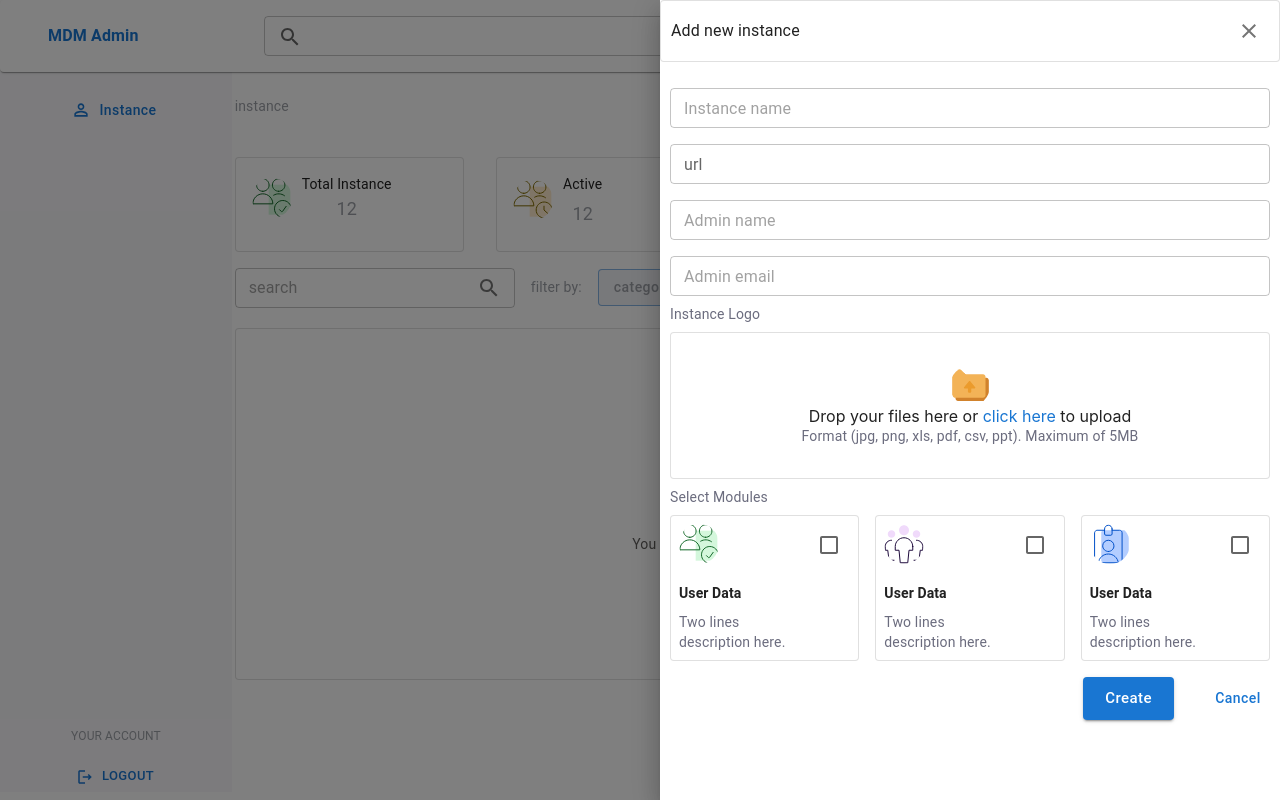
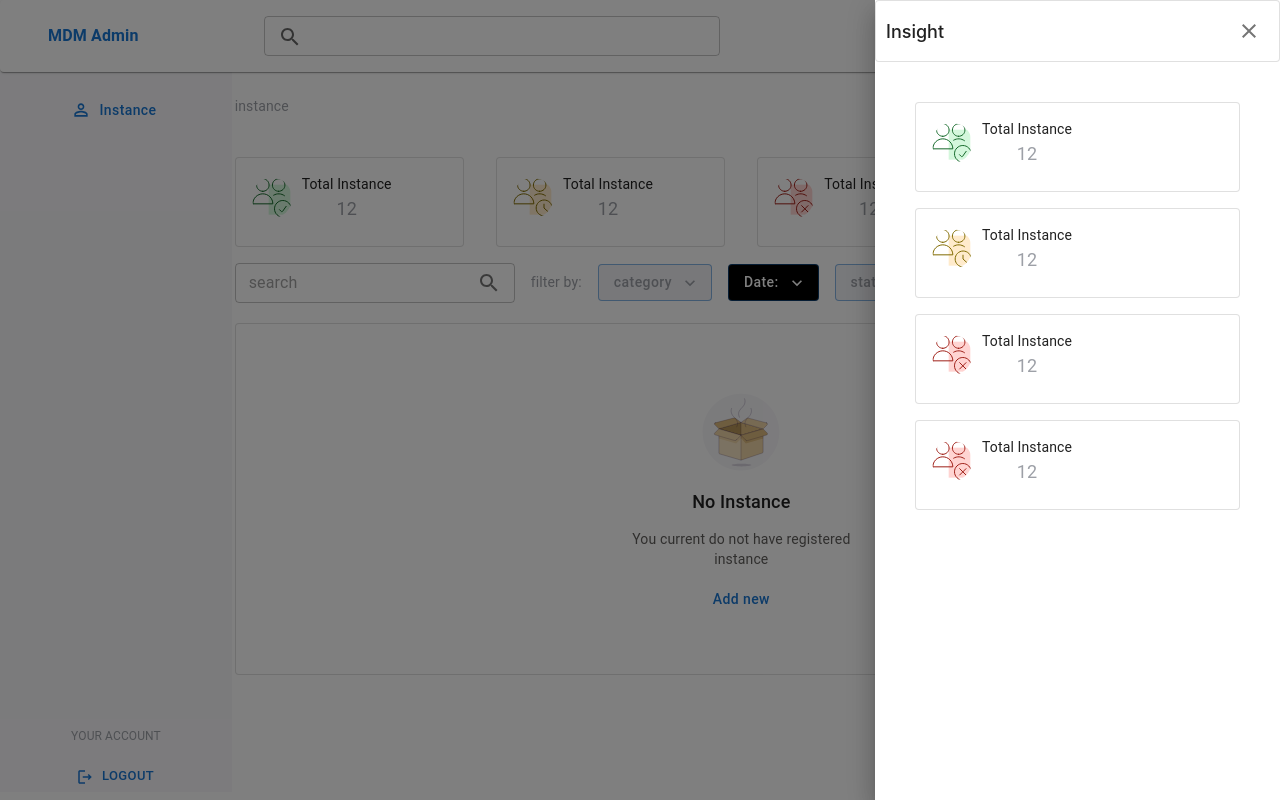
Before and after one commit to S-Abdullahi/data-management-system, a React (Create React App) app: page /user in a window 1280 px wide. Built offline with nearby package versions, Linux system fonts and the light colour scheme.

Commit message:
insight modal

```diff
--- a/src/Pages/User/Main.js
+++ b/src/Pages/User/Main.js
@@ -10,6 +10,7 @@ import TableSearch from "../../components/TableSearch";
 import InstanceTable from "../../components/InstanceTable";
 import EmptyTable from "../../components/EmptyTable";
 import CreateNewInstance from "../../modals/CreateNewInstance";
+import InsightModal from "../../modals/InsightModal";
 
 const Main = () => {
   return (
@@ -29,7 +30,8 @@ const Main = () => {
       <TableSearch />
       {/* <InstanceTable /> */}
       <EmptyTable/>
-      <CreateNewInstance/>
+      {/* <CreateNewInstance/> */}
+      <InsightModal/>
     </Stack>
   );
 };
--- a/src/components/UserCards.js
+++ b/src/components/UserCards.js
@@ -14,14 +14,40 @@ import peopleRejected from "../assets/peopleRejected.svg";
 import peoplePendingVerification from "../assets/peoplePendingVerification.svg";
 import React from "react";
 
+const instanceDetails = [
+  {
+    icon: peopleVerified,
+    title: "Total Instance",
+    value: 12,
+  },
+  {
+    icon: peoplePendingVerification,
+    title: "Total Instance",
+    value: 12,
+  },
+  {
+    icon: peopleRejected,
+    title: "Total Instance",
+    value: 12,
+  },
+  {
+    icon: peopleRejected,
+    title: "Total Instance",
+    value: 12,
+  },
+];
+
 const UserCards = () => {
   return (
     <Stack direction="row" justifyContent="space-between" spacing={4} sx={{}}>
+      {instanceDetails.map((detail, index) => {
+        const { icon, title, value } = detail;
+        return (
           <Card sx={{ flex: "1 1 0" }} variant="outlined">
             <CardContent sx={{ display: "flex", alignItems: "center" }}>
               <Avatar
                 alt="people verified"
-            src={peopleVerified}
+                src={icon}
                 sx={{ marginRight: "10px" }}
               />
               <Box
@@ -31,82 +57,15 @@ const UserCards = () => {
                   alignItems: "center",
                 }}
               >
-            <Typography sx={{ fontSize: "14px" }}>Total Instance</Typography>
+                <Typography sx={{ fontSize: "14px" }}>{title}</Typography>
                 <Typography sx={{ fontSize: "18px", color: "#9DA0A7" }}>
-              12
+                  {value}
                 </Typography>
               </Box>
             </CardContent>
           </Card>
-      <Card sx={{ flex: "1 1 0" }} variant="outlined">
-        <CardContent sx={{ display: "flex", alignItems: "center" }}>
-          <Avatar
-            alt="people pending verification"
-            src={peoplePendingVerification}
-            sx={{ marginRight: "10px" }}
-          />
-          <Box
-            sx={{
-              display: "flex",
-              flexDirection: "column",
-              alignItems: "center",
-            }}
-          >
-            <Typography sx={{ fontSize: "14px", marginBottom: "5px" }}>
-              Active
-            </Typography>
-            <Typography sx={{ fontSize: "18px", color: "#9DA0A7" }}>
-              12
-            </Typography>
-          </Box>
-        </CardContent>
-      </Card>
-      <Card sx={{ flex: "1 1 0" }} variant="outlined">
-        <CardContent sx={{ display: "flex", alignItems: "center" }}>
-          <Avatar
-            alt="people rejected"
-            src={peopleRejected}
-            sx={{ marginRight: "10px" }}
-          />
-          <Box
-            sx={{
-              display: "flex",
-              flexDirection: "column",
-              alignItems: "center",
-            }}
-          >
-            <Typography sx={{ fontSize: "14px", marginBottom: "5px" }}>
-              Suspended
-            </Typography>
-            <Typography sx={{ fontSize: "18px", color: "#9DA0A7" }}>
-              12
-            </Typography>
-          </Box>
-        </CardContent>
-      </Card>
-      <Card sx={{ flex: "1 1 0" }} variant="outlined">
-        <CardContent sx={{ display: "flex", alignItems: "center" }}>
-          <Avatar
-            alt="people rejected"
-            src={peopleRejected}
-            sx={{ marginRight: "10px" }}
-          />
-          <Box
-            sx={{
-              display: "flex",
-              flexDirection: "column",
-              alignItems: "center",
-            }}
-          >
-            <Typography sx={{ fontSize: "14px", marginBottom: "5px" }}>
-              Deactivated
-            </Typography>
-            <Typography sx={{ fontSize: "18px", color: "#9DA0A7" }}>
-              12
-            </Typography>
-          </Box>
-        </CardContent>
-      </Card>
+        );
+      })}
     </Stack>
   );
 };
--- a/src/modals/CreateNewInstance.js
+++ b/src/modals/CreateNewInstance.js
@@ -32,7 +32,7 @@ const CreateNewInstance = () => {
             padding: "10px",
           }}
         >
-          <Typography>Add new instance</Typography>
+          <Typography variant='body' sx={{fontSize: '18px', fontWeight: 500}}>Add new instance</Typography>
           <IconButton>
             <CloseIcon />
           </IconButton>
--- /dev/null
+++ b/src/modals/InsightModal.js
@@ -0,0 +1,99 @@
+import {
+  Drawer,
+  Typography,
+  Box,
+  Paper,
+  IconButton,
+  Stack,
+  Card,
+  CardContent,
+  Avatar,
+} from "@mui/material";
+import React from "react";
+import CloseIcon from "@mui/icons-material/Close";
+import peopleVerified from "../assets/peopleVerified.svg";
+import peopleRejected from "../assets/peopleRejected.svg";
+import peoplePendingVerification from "../assets/peoplePendingVerification.svg";
+
+const instanceDetails = [
+  {
+    icon: peopleVerified,
+    title: "Total Instance",
+    value: 12,
+  },
+  {
+    icon: peoplePendingVerification,
+    title: "Total Instance",
+    value: 12,
+  },
+  {
+    icon: peopleRejected,
+    title: "Total Instance",
+    value: 12,
+  },
+  {
+    icon: peopleRejected,
+    title: "Total Instance",
+    value: 12,
+  },
+];
+
+const InsightModal = () => {
+  return (
+    <Drawer anchor="right" open="true">
+      <Box sx={{ width: "405px" }}>
+        <Paper
+          variant="outlined"
+          sx={{
+            display: "flex",
+            justifyContent: "space-between",
+            alignItems: "center",
+            padding: "10px",
+          }}
+        >
+          <Typography variant="body" sx={{ fontSize: "18px", fontWeight: 500 }}>
+            Insight
+          </Typography>
+          <IconButton>
+            <CloseIcon />
+          </IconButton>
+        </Paper>
+        <Stack
+          direction="column"
+          //   justifyContent="space-between"
+          spacing={2}
+          sx={{ padding: 5 }}
+        >
+          {instanceDetails.map((detail, index) => {
+            const { icon, title, value } = detail;
+            return (
+              <Card sx={{}} variant="outlined">
+                <CardContent sx={{ display: "flex", alignItems: "center" }}>
+                  <Avatar
+                    alt="people verified"
+                    src={icon}
+                    sx={{ marginRight: "10px" }}
+                  />
+                  <Box
+                    sx={{
+                      display: "flex",
+                      flexDirection: "column",
+                      alignItems: "center",
+                    }}
+                  >
+                    <Typography sx={{ fontSize: "14px" }}>{title}</Typography>
+                    <Typography sx={{ fontSize: "18px", color: "#9DA0A7" }}>
+                      {value}
+                    </Typography>
+                  </Box>
+                </CardContent>
+              </Card>
+            );
+          })}
+        </Stack>
+      </Box>
+    </Drawer>
+  );
+};
+
+export default InsightModal;
```
Lines whose indentation alone changed are shown as unchanged.
